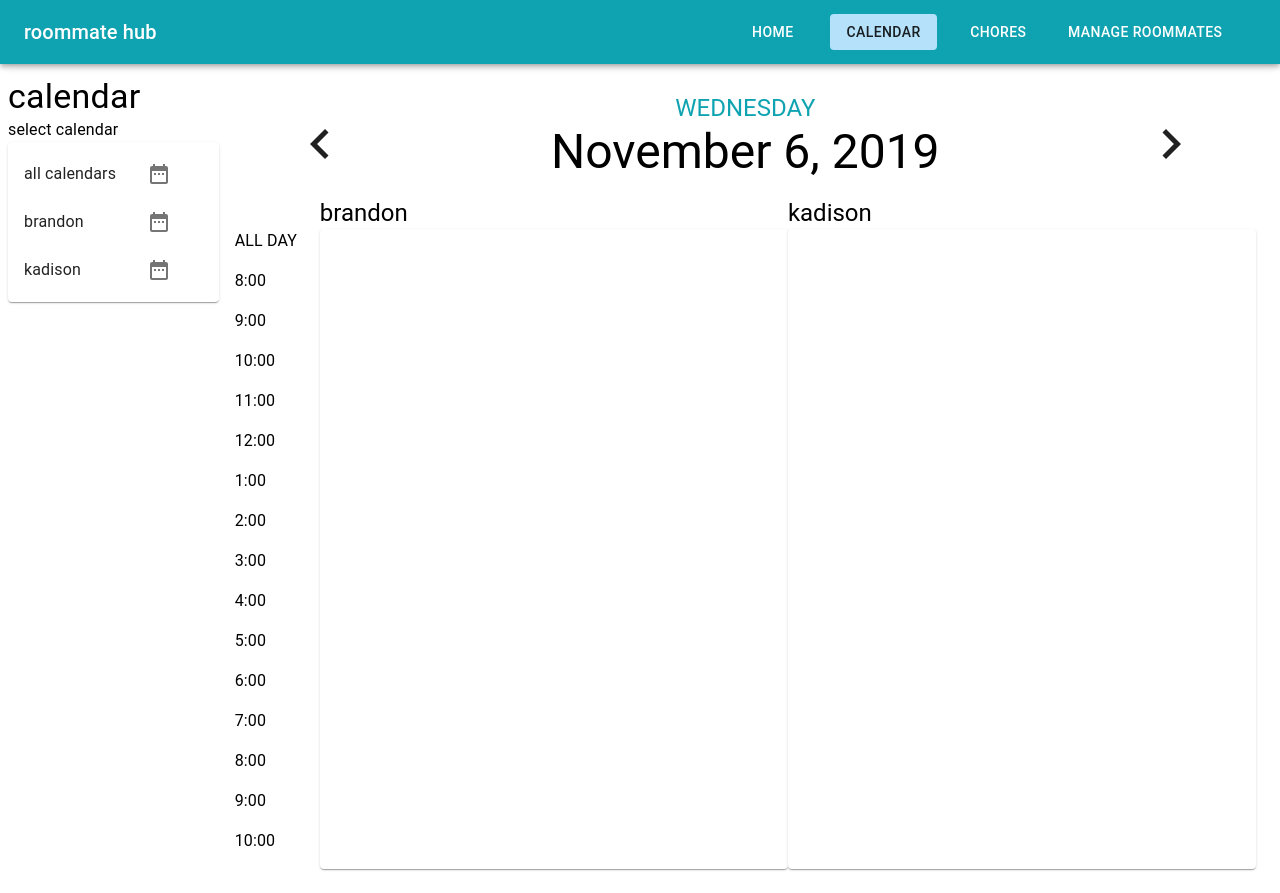
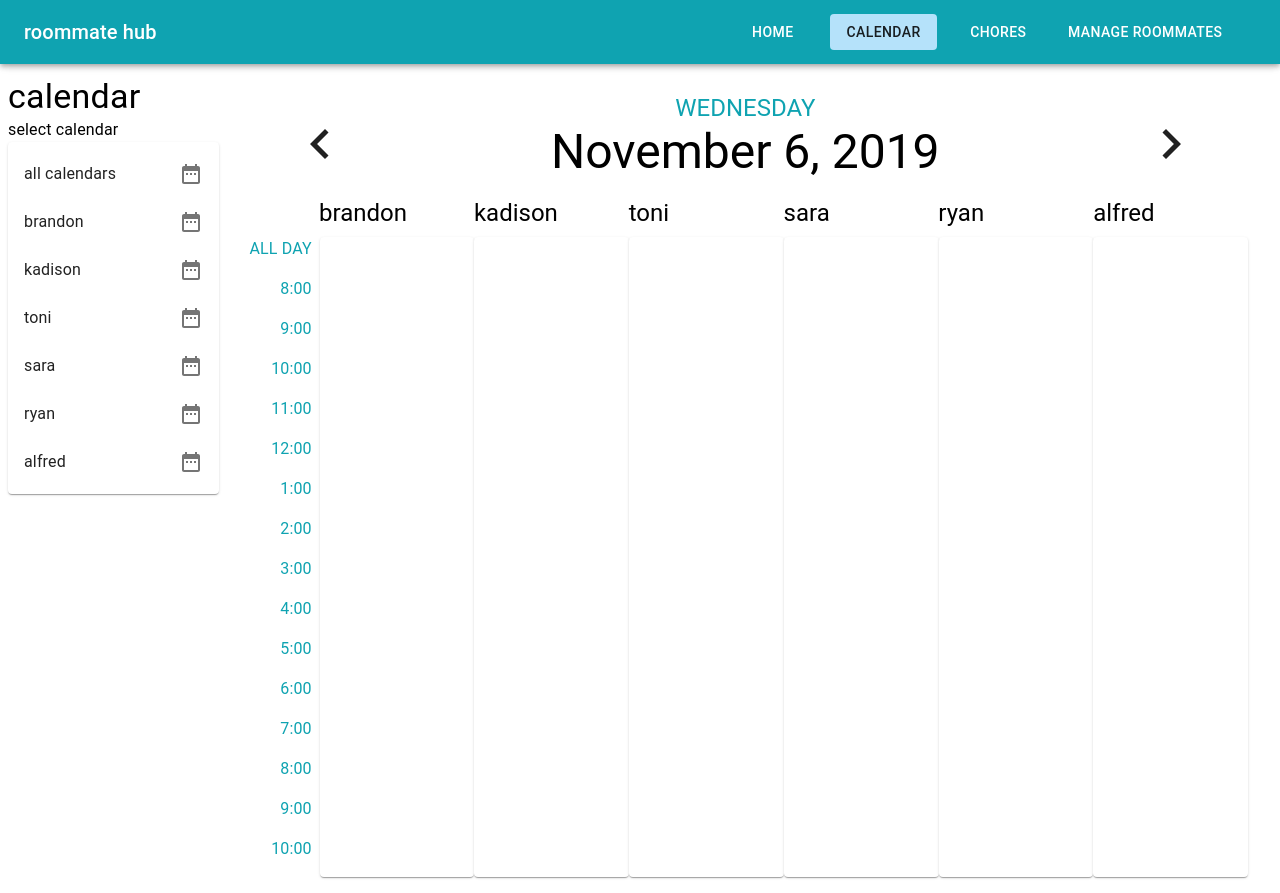
Before and after one commit to ryanfok97/roommate-hub, a React (Create React App) app in the folder react/: page /calendar in a window 1280 px wide. Built offline with nearby package versions, Linux system fonts and the light colour scheme.

Commit message:
fix alignment in select calendar and event text

```diff
--- a/react/src/components/CalendarColumns.jsx
+++ b/react/src/components/CalendarColumns.jsx
@@ -13,6 +13,11 @@ const theme = createMuiTheme({
         '&.calendarColumn': {
           width: '100%'
         }
+      }
+    },
+    MuiGrid: {
+      container: {
+        marginLeft: '5%'
       }
     }
   }
--- a/react/src/components/CalendarEvent.jsx
+++ b/react/src/components/CalendarEvent.jsx
@@ -6,10 +6,19 @@ const theme = createMuiTheme({
   overrides: {
     MuiCard: {
       root: {
-        backgroundColor: '#0fa3b1', // 2.5 vh per 30 minutes
+        backgroundColor: '#0fa3b1', // 1.25 vh per 15 minutes
         position: 'relative',
         overflow: 'hidden'
       },
+    },
+    MuiTypography: {
+      root: {
+        paddingLeft: '5%',
+        paddingRight: '5%',
+        '&.eventSummary': {
+          paddingTop: '5%',
+        }
+      }
     }
   }
 });
@@ -33,7 +42,7 @@ class CalendarEvent extends Component {
             left: '5%'
           }}
         >
-          <Typography>
+          <Typography className='eventSummary'>
             {this.props.event.summary}
           </Typography>
           <Typography>
--- a/react/src/components/CalendarHours.jsx
+++ b/react/src/components/CalendarHours.jsx
@@ -4,10 +4,20 @@ import { createMuiTheme } from '@material-ui/core/styles';
 import _ from 'lodash';
 
 const theme = createMuiTheme({
+  palette: {
+    primary: {
+      main: '#0fa3b1'
+    }
+  },
   overrides: {
     MuiGrid: {
       item: {
         height: '5vh'
+      }
+    },
+    MuiTypography: {
+      root: {
+        textAlign: 'right'
       }
     }
   }
@@ -17,7 +27,7 @@ class CalendarHours extends Component {
   generateCalendarHours(hour, i) {
     return (
       <Grid item xs={12} key={i}>
-        <Typography>
+        <Typography color='primary'>
           {hour % 12 + 1}:00
         </Typography>
       </Grid>
@@ -28,7 +38,7 @@ class CalendarHours extends Component {
     return (
       <ThemeProvider theme={theme}>
         <Grid item xs={12} id='allDay'>
-          <Typography>
+          <Typography color='primary'>
             ALL DAY
           </Typography>
         </Grid>
--- a/react/src/components/SelectCalendar.jsx
+++ b/react/src/components/SelectCalendar.jsx
@@ -9,6 +9,11 @@ const theme = createMuiTheme({
     MuiGrid: {
       container: {
         alignContent: 'baseline'
+      }
+    },
+    MuiListItemIcon: {
+      root: {
+        justifyContent: 'flex-end'
       }
     }
   }
--- a/react/src/pages/Calendar.jsx
+++ b/react/src/pages/Calendar.jsx
@@ -46,6 +46,22 @@ class Calendar extends Component {
         {
           name: 'kadison',
           email: 'ktsh99@uw.edu'
+        },
+        {
+          name: 'toni',
+          email: ''
+        },
+        {
+          name: 'sara',
+          email: ''
+        },
+        {
+          name: 'ryan',
+          email: ''
+        },
+        {
+          name: 'alfred',
+          email: ''
         }
       ],
       selectedCalendar: 0,
@@ -95,8 +111,8 @@ class Calendar extends Component {
                 <Grid container item xs={12} id='calendarHeaderContainer'>
                   <CalendarHeader date={this.state.date} onBackClick={this.onBackClick} onForwardClick={this.onForwardClick} />
                 </Grid>
-                <Grid container item xs={12} spacing={0}>
-                  <Grid container item xs={12} spacing={1}>
+                <Grid container item xs={12} spacing={1}>
+                  <Grid container item xs={12}>
                     <Grid item xs={1} />
                     <CalendarColumnHeaders roommates={this.state.roommates} selectedCalendar={this.state.selectedCalendar} />
                   </Grid>
```
